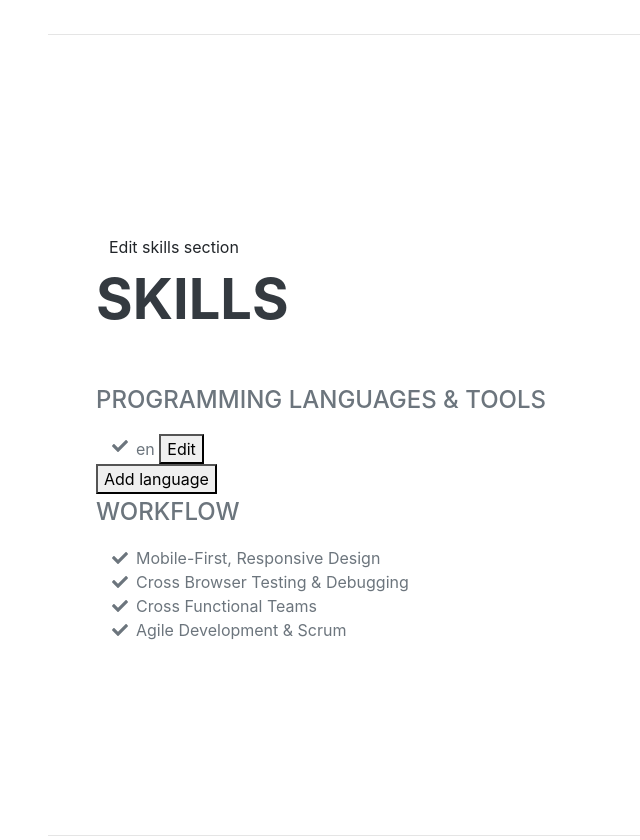
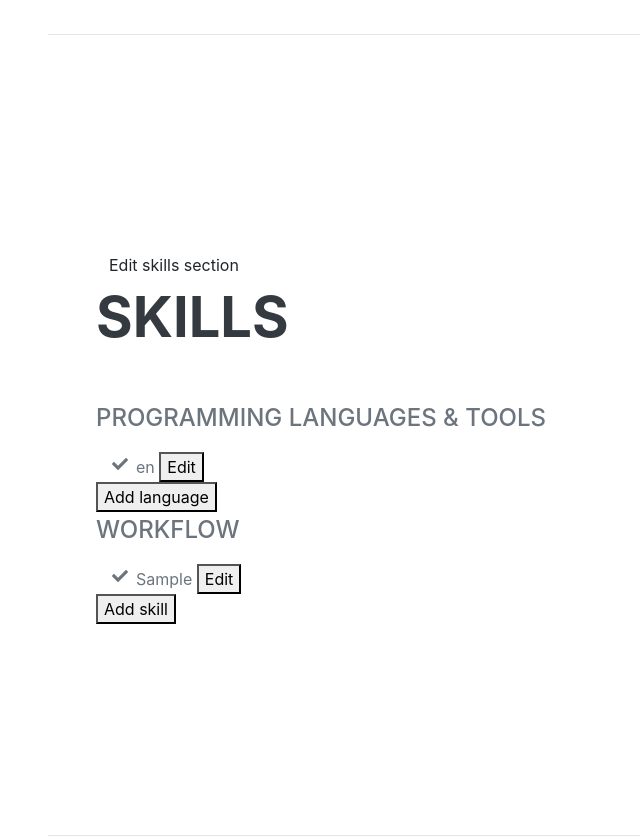
Before and after one commit to anghelutaraluca99/bridging-coursework-2, a Django app: page / in a window 1280 px wide. Shown: the part 2368-3208 px from the top of the page, without its empty margins (224-864 px from the left). Run offline with Django 3.2, Linux system fonts and the light colour scheme; tables that the repository leaves empty hold one stand-in row (values such as "Sample post"); data that the repository does not hold is empty; some libraries are stand-ins or nearby versions; some web fonts are replaced.

Commit message:
Implemented skills section

```diff
--- a/lists/templates/home.html
+++ b/lists/templates/home.html
@@ -291,19 +291,63 @@
 
                     <div class="subheading mb-3">Workflow</div>
                     <ul class="fa-ul mb-0">
-                        <li>
-                            <span class="fa-li"><i class="fas fa-check"></i></span>Mobile-First, Responsive Design
-                        </li>
-                        <li>
-                            <span class="fa-li"><i class="fas fa-check"></i></span>Cross Browser Testing & Debugging
-                        </li>
-                        <li>
-                            <span class="fa-li"><i class="fas fa-check"></i></span>Cross Functional Teams
-                        </li>
-                        <li>
-                            <span class="fa-li"><i class="fas fa-check"></i></span>Agile Development & Scrum
-                        </li>
-                    </ul>
+                         {% for skill in skills %}
+                       <li id="uneditable_skill_{{ skill.id }}" name="uneditable_skill_{{ skill.id }}">
+                            <span class="fa-li"><i class="fas fa-check"></i></span>
+                           {{ skill.skill }}
+                           <button id="edit_skill_{{ skill.id }}" nem="edit_skill_{{ skill.id }}" onclick="
+                               hideStuff('uneditable_skill_{{ skill.id }}');
+                               showStuff('editable_skill_{{ skill.id }}');
+                               "> Edit </button>
+                       </li>
+
+                       <li id="editable_skill_{{ skill.id }}" name="editable_skill_{{ skill.id }}" style="display:none">
+                           <div contenteditable="true" id="editable_skill_input_{{ skill.id }}" name="editable_skill_input_{{ skill.id }}">{{ skill.skill }}</div>
+                           <button id="submit_edit_skill_{{ skill.id }}" name="submit_edit_skill_{{ skill.id }}" onclick="
+                           showStuff('uneditable_skill_{{ skill.id }}');
+                           hideStuff('editable_skill_{{ skill.id }}');
+
+                           addInput('editable_skill_input_{{ skill.id }}', 'edited_skill');
+                           addInput('skill_id_{{ skill.id }}', 'skill_id');
+                           clickButton('edit_skill');
+                           "> Submit </button>
+
+                       </li>
+
+                       <li id="skill_id_{{ skill.id }}" name="skill_id_{{ skill.id }}" style="display:none">{{ skill.id }}</li>
+                       {% endfor %}
+
+                       <li id="new_skill_input" name="new_skill_input" contenteditable="true" style="display:none">
+                           Add skill
+                       </li>
+
+                   </ul>
+                   <button id="add_skill_button" name="add_skill_button" onclick="
+                       hideStuff('add_skill_button');
+                       showStuff('new_skill_button');
+                       showStuff('new_skill_input');
+                       "> Add skill </button>
+                   <button id="new_skill_button" name="new_skill_button" onclick="
+                      hideStuff('new_skill_button');
+                      hideStuff('new_skill_input');
+                      showStuff('add_skill_button');
+
+                      addInput('new_skill_input', 'new_skill');
+                      clickButton('add_skill');
+                      " style="display:none"> Submit </button>
+
+                   <form action="/edit_skill" method="POST">
+                       {% csrf_token %}
+                       <input type="text" id="skill_id" name="skill_id" style="display:none"></input>
+                       <input type="text" id="edited_skill" name="edited_skill" style="display:none"></input>
+                       <input type="submit" value="Submit" id="edit_skill" name="edit_skill" style="display:none"></input>
+                   </form>
+
+                   <form action="/add_skill" method="POST">
+                       {% csrf_token %}
+                       <input type="text" id="new_skill" name="new_skill" style="display:none"></input>
+                       <input type="submit" value="Submit" id="add_skill" name="add_skill" style="display:none"></input>
+                   </form>
                 </div>
             </section>
             <hr class="m-0" />
--- a/lists/views.py
+++ b/lists/views.py
@@ -126,6 +126,24 @@ def edit_lang(request):
         edited_lang.save()
     return redirect('/')
 
+def add_skill(request):
+    if request.method == 'POST':
+        skill = request.POST.get('new_skill', "")
+        skill = SKILLS(skill=skill)
+        skill.save()
+    return redirect('/')
+
+def edit_skill(request):
+    if request.method == 'POST':
+        skill = request.POST.get('edited_skill', "")
+        id = request.POST.get('skill_id', "")
+        print(skill)
+        print(id)
+        edited_skill = SKILLS.objects.get(id=id)
+        edited_skill.skill = skill
+        edited_skill.save()
+    return redirect('/')
+
 def home_page(request):
 
     if len(CV.objects.all()) == 0:
--- a/superlists/urls.py
+++ b/superlists/urls.py
@@ -14,6 +14,9 @@ urlpatterns = [
     url('add_awards', views.add_awards, name='add_awards'),
     url('add_lang', views.add_lang, name='add_lang'),
     url('edit_lang', views.edit_lang, name='edit_lang'),
+    url('add_skill', views.add_skill, name='add_skill'),
+    url('edit_skill', views.edit_skill, name='edit_skill'),
+
 
 
 ]
```
Also changed, not shown: functional_tests.py (+42 -0 lines).
